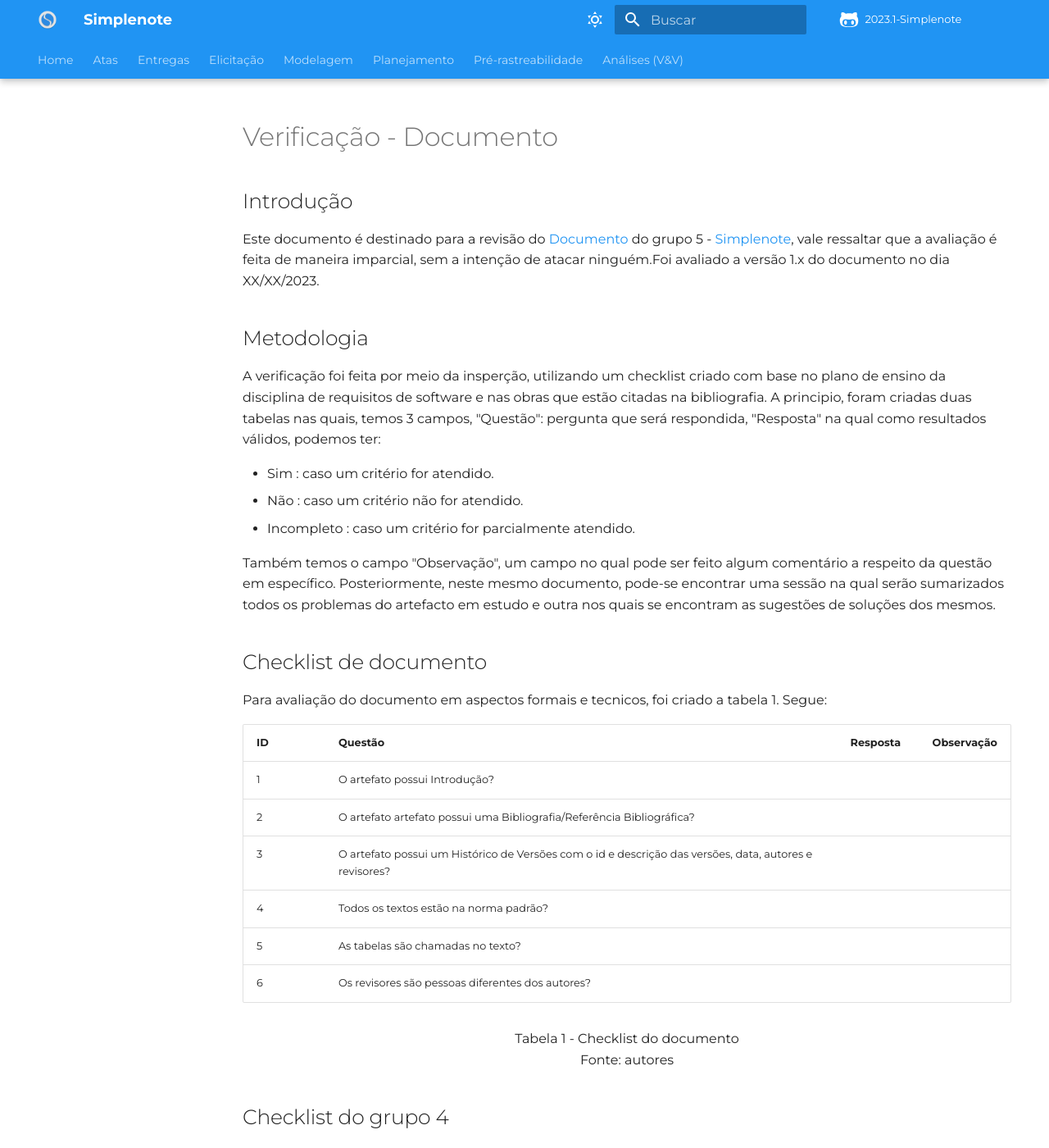
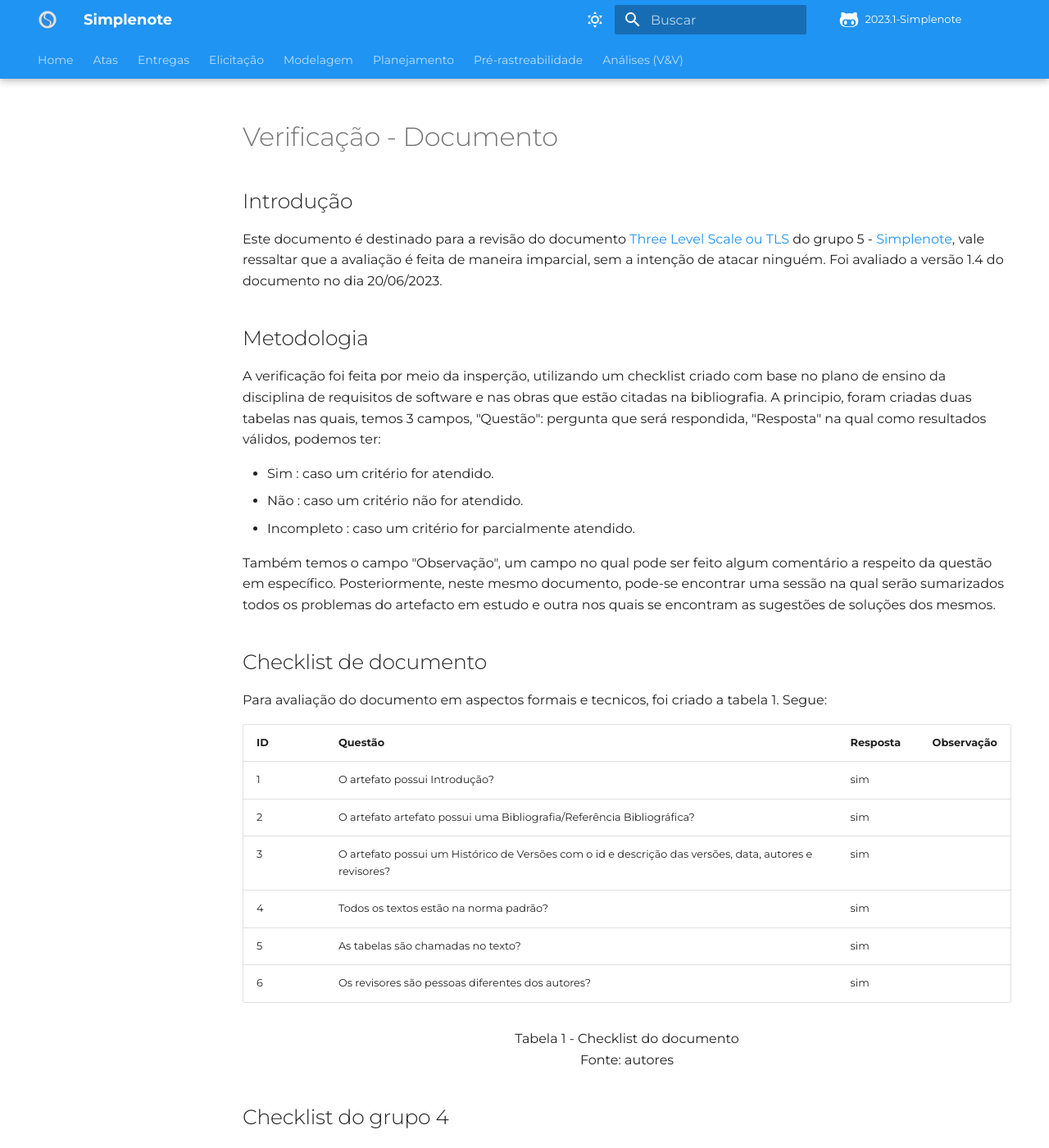
Before and after one commit to Requisitos-de-Software/2023.1-Simplenote, an MkDocs documentation site: the page built from docs/Analise-Grupo5/Elicitação/priorização/TLS.md, in a window 1280 px wide and 1400 px high. Shown: the whole window at 82% size. Built offline with MkDocs 1.6.1 and Material for MkDocs 9.7.7, drawn with Linux system fonts in a browser that asks for light colours; some web fonts are replaced; comment, search, counter and statistics services are not loaded; some of the changed text lies outside the part shown.

Commit message:
Update TLS.md

```diff
--- a/docs/Analise-Grupo5/Elicitação/priorização/TLS.md
+++ b/docs/Analise-Grupo5/Elicitação/priorização/TLS.md
@@ -2,7 +2,7 @@
 
 ## Introdução
 
-Este documento é destinado para a revisão do [Documento](<link para o documento>) do grupo 5 - [Simplenote](https://github.com/Requisitos-de-Software/2023.1-Simplenote), vale ressaltar que a avaliação é feita de maneira imparcial, sem a intenção de atacar ninguém.Foi avaliado a versão 1.x do documento no dia XX/XX/2023.
+Este documento é destinado para a revisão do documento [Three Level Scale ou TLS](https://requisitos-de-software.github.io/2023.1-Simplenote/elicitacao/Prioriza%C3%A7%C3%A3o/ThreeLevelScale/) do grupo 5 - [Simplenote](https://github.com/Requisitos-de-Software/2023.1-Simplenote), vale ressaltar que a avaliação é feita de maneira imparcial, sem a intenção de atacar ninguém. Foi avaliado a versão 1.4 do documento no dia 20/06/2023.
 
 ## Metodologia
 
@@ -19,12 +19,12 @@
 
 |ID|Questão|Resposta|Observação|
 |--|-------|--------|----------|
-|1|O artefato possui Introdução?                                                                                |        |          |
-|2|O artefato artefato possui uma Bibliografia/Referência Bibliográfica?                                        |        |          |
-|3|O artefato possui um Histórico de Versões com o id e descrição das versões, data, autores e revisores?       |        |          |
-|4|Todos os textos estão na norma padrão?                                                                       |        |          |
-|5|As tabelas são chamadas no texto?                                                                            |        |          |
-|6|Os revisores são pessoas diferentes dos autores?                                                             |        |          |
+|1|O artefato possui Introdução?                                                                                |   sim     |          |
+|2|O artefato artefato possui uma Bibliografia/Referência Bibliográfica?                                        |   sim     |          |
+|3|O artefato possui um Histórico de Versões com o id e descrição das versões, data, autores e revisores?       |   sim     |          |
+|4|Todos os textos estão na norma padrão?                                                                       |   sim     |          |
+|5|As tabelas são chamadas no texto?                                                                            |   sim     |          |
+|6|Os revisores são pessoas diferentes dos autores?                                                             |   sim     |          |
 
 <p align="center"> Tabela 1 - Checklist do documento <br> Fonte: autores </p>
 
```
Also changed, not shown: other parts of docs/Analise-Grupo5/Elicitação/priorização/TLS.md (+2 -3 lines).
